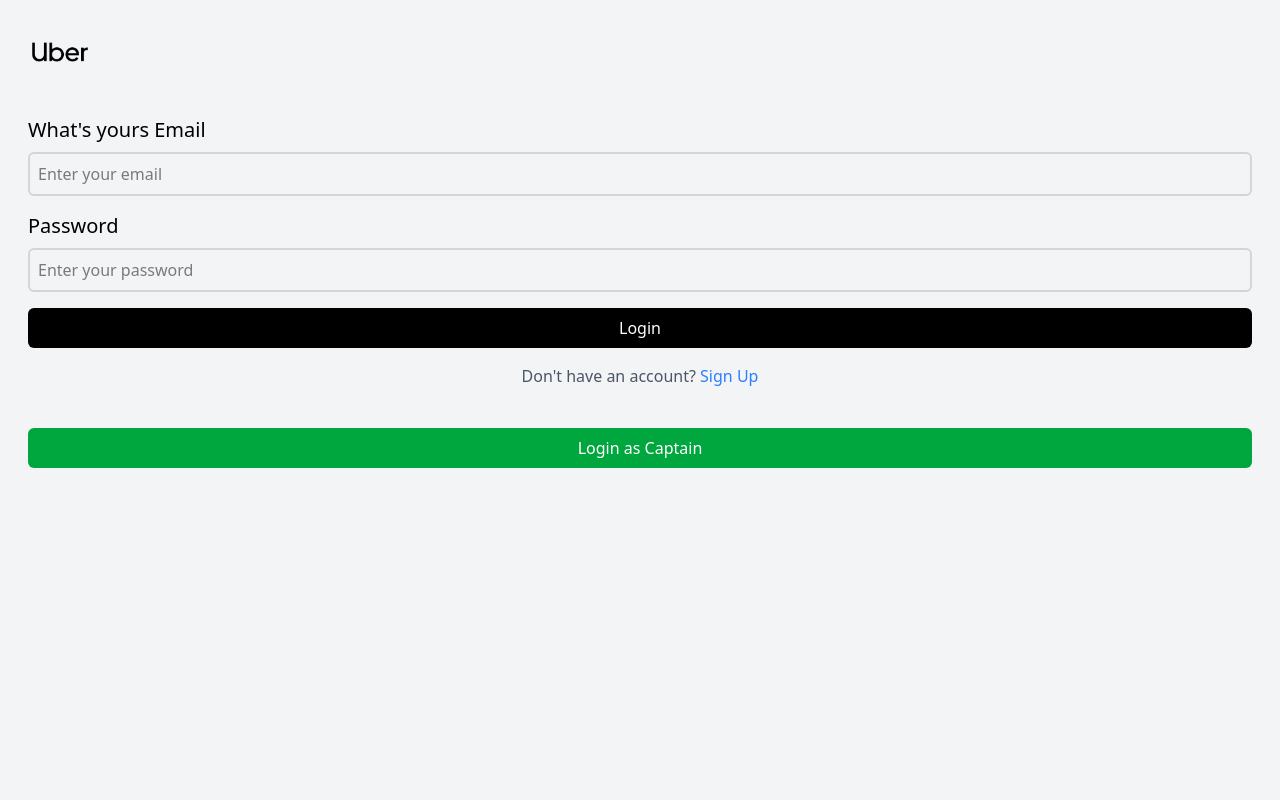
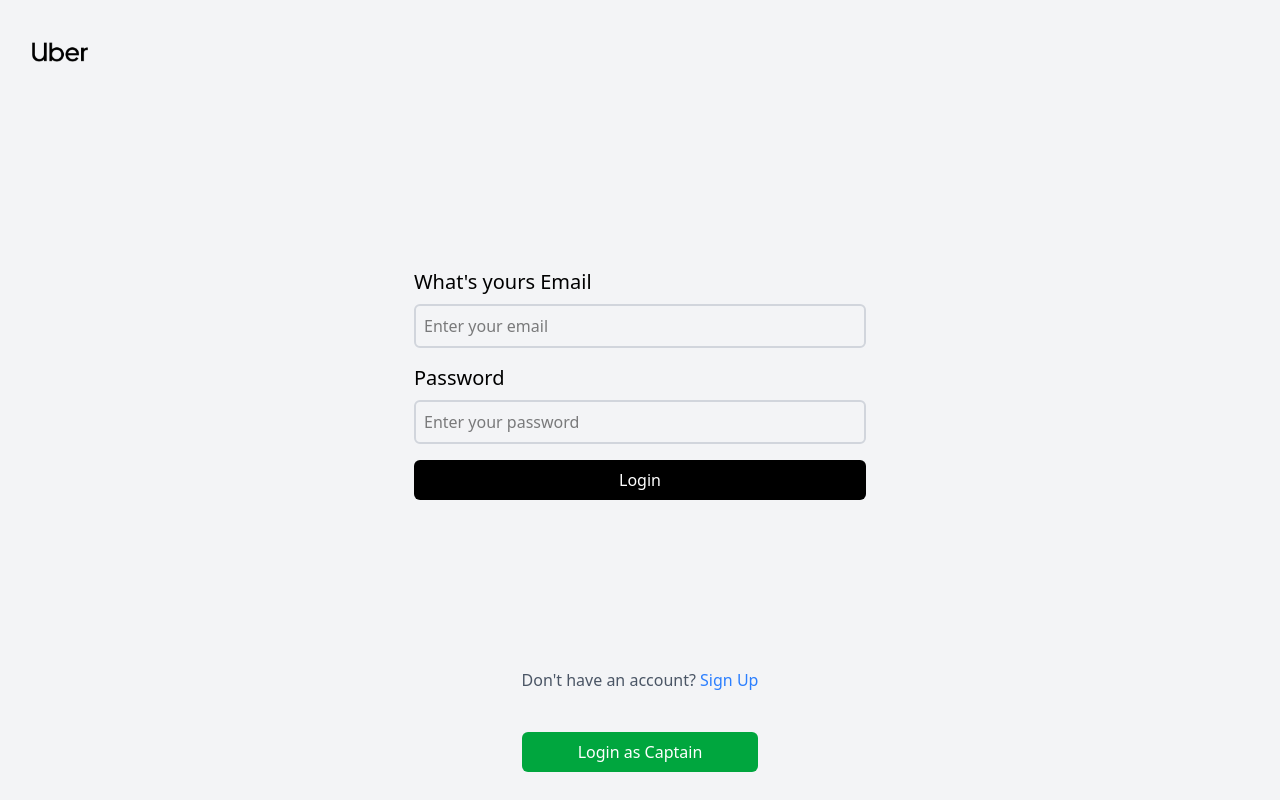
Before and after one commit to Sandeep9896/uberclone, a React (Vite) app in the folder frontend/: page /login in a window 1280 px wide. Built offline with nearby package versions, Linux system fonts and the light colour scheme; no server answers.

Commit message:
style: Improve layout and styling for login and signup forms

```diff
--- a/frontend/src/pages/captainPage/CaptainLogin.jsx
+++ b/frontend/src/pages/captainPage/CaptainLogin.jsx
@@ -51,12 +51,13 @@
     }
 
     return (
-        <div className='p-7 h-screen flex flex-col  bg-gray-100'>
+        <div className='p-7 h-screen flex flex-col  bg-gray-100 '>
             <img className=' w-16 mb-10 ' src="images\uberdriver.png" alt="" />
             <form onSubmit={(e) => {
                 submitHandler(e, email, password)
             }
-            }>
+            }
+            className='md:w-[50%] md:m-auto justify-center md:p-20 md:p-2'>
                 <h3 className='text-xl mb-2'> Email </h3>
                 {/* email input field */}
                 <input
--- a/frontend/src/pages/captainPage/CaptainSignup.jsx
+++ b/frontend/src/pages/captainPage/CaptainSignup.jsx
@@ -67,12 +67,13 @@
 
     return (
 
-        <div className='p-7 h-screen flex flex-col  bg-gray-100'>
-            <img className=' w-16 mb-2 ' src="images\uberdriver.png" alt="" />
+        <div className='p-7 h-screen flex flex-col  bg-gray-100  '>
+            <img className=' w-16 mb-2  ' src="images\uberdriver.png" alt="" />
             <form onSubmit={(e) => {
                 submitHandler(e)
             }
-            }>
+            }
+            className='md:w-[50%] md:m-auto justify-center md:p-20 md:p-2'>
                 <h3 className='text-base font-medium mb-2'>What's ours Captain Name</h3>
                 {/* email input field */}
                 <div className='flex gap-4 mb-2'>
--- a/frontend/src/pages/userPages/UserLogin.jsx
+++ b/frontend/src/pages/userPages/UserLogin.jsx
@@ -53,12 +53,13 @@
     }
 
     return (
-        <div className='p-7 h-screen flex flex-col  bg-gray-100'>
+        <div className='p-7 h-screen flex flex-col  bg-gray-100 '>
             <img className=' w-16 mb-10 ' src="images\uber.png" alt="" />
             <form onSubmit={(e) => {
                 submitHandler(e, email, password)
             }
-            }>
+            }
+                className='md:w-[50%] md:m-auto md:justify-center md:p-20 md:p-2'>
                 <h3 className='text-xl mb-2'>What's yours Email</h3>
                 {/* email input field */}
                 <input
@@ -81,7 +82,7 @@
                 <button className='bg-black text-white py-2 px-4 rounded-md w-full'>Login</button>
 
             </form>
-            <div className='mt-4  text-center'>
+            <div className='mt-4 mx-auto text-center'>
                 <p className='text-gray-600'>Don't have an account? <Link to='/signup' className='text-blue-500'>Sign Up</Link></p>
                 <Link to='/captain-login' className='flex bg-green-600 text-white justify-center py-2 px-4 rounded-md w-full mt-10'>Login as Captain</Link>
 
--- a/frontend/src/pages/userPages/UserSignup.jsx
+++ b/frontend/src/pages/userPages/UserSignup.jsx
@@ -49,12 +49,13 @@
 
     return (
 
-        <div className='p-7 h-screen flex flex-col  bg-gray-100'>
+        <div className='p-7 h-screen flex flex-col  bg-gray-100  '>
             <img className=' w-16 mb-10 ' src="images\uber.png" alt="" />
             <form onSubmit={(e) => {
                 submitHandler(e, email, password)
             }
-            }>
+            }
+                className='md:w-[50%] md:m-auto md:justify-center md:p-20 md:p-2'>
                 <h3 className='text-base font-medium mb-2'>What's yours Name</h3>
                 {/* email input field */}
                 <div className='flex gap-4 mb-4'>
```
